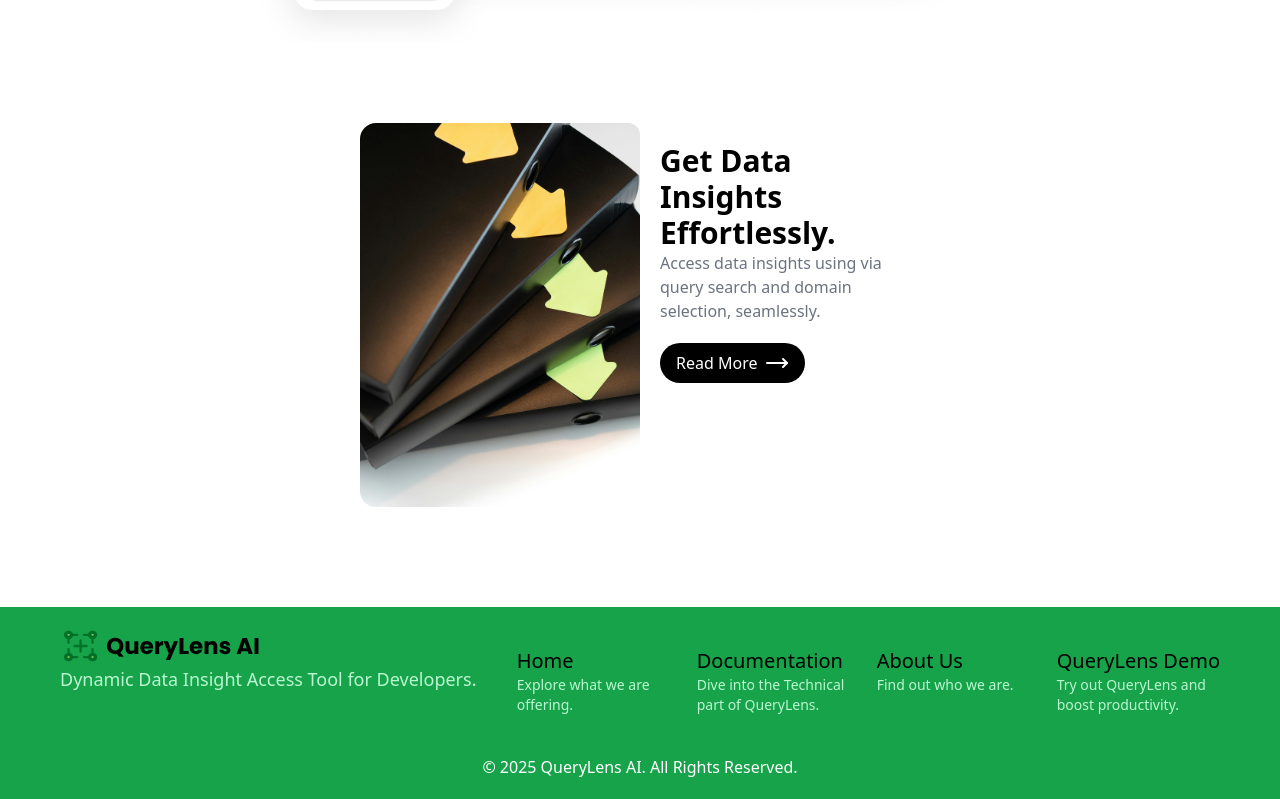
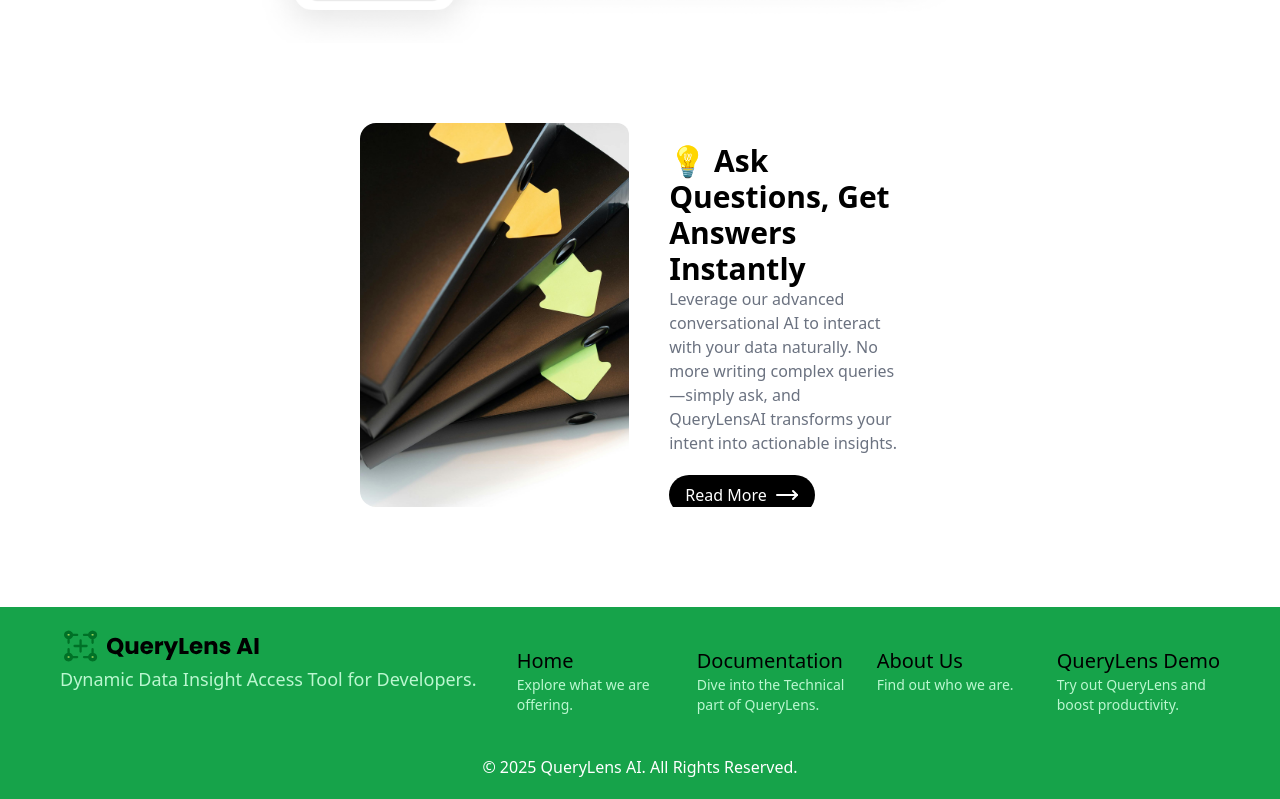
Before and after one commit to SHERLOCKx90/QueryLens_AI, a React (Vite) app: page / in a window 1280 px wide. Shown: the part 835-1634 px from the top of the page. Built offline with nearby package versions, Linux system fonts and the light colour scheme; no server answers.

Commit message:
fixed->cards-added->content

```diff
--- a/src/Components/Cards.jsx
+++ b/src/Components/Cards.jsx
@@ -4,11 +4,14 @@ import FeatureCard from './FeatureCard'
 const Cards = () => {
     return (
         <div className="carousel carousel-vertical rounded-box h-96 mb-10 cursor-pointer transition-all">
-            <div className="carousel-item h-full">
-                <FeatureCard imgsrc={"/image-1.jpg"}/>
+            <div className="carousel-item h-full sm:max-w-full">
+                <FeatureCard imgsrc={"/image-1.jpg"} headline="💡 Ask Questions, Get Answers Instantly" details="Leverage our advanced conversational AI to interact with your data naturally. No more writing complex queries—simply ask, and QueryLensAI transforms your intent into actionable insights." />
             </div>
-            <div className="carousel-item h-full">
-                <FeatureCard imgsrc={"/image-2.jpg"}/>
+            <div className="carousel-item h-full sm:max-w-full">
+                <FeatureCard imgsrc={"/image-5.jpg"} headline="⚙️ Stay Ahead with Real-Time Analytics" details="Monitor trends and track performance instantly with real-time data analysis. QueryLensAI empowers you with growth metrics like week-over-week and month-over-month comparisons to make timely, informed decisions." />
+            </div>
+            <div className="carousel-item h-full sm:max-w-full">
+                <FeatureCard imgsrc={"/image-2.jpg"} headline="✅ Your Data, Any Source, Unified Insights" details="Seamlessly connect to CSVs, relational databases, or live data streams. QueryLensAI adapts to your data ecosystem, providing a unified platform to analyze diverse datasets effortlessly." />
             </div>
         </div>
     )
--- a/src/Components/FeatureCard.jsx
+++ b/src/Components/FeatureCard.jsx
@@ -1,14 +1,14 @@
 import { MoveRight } from 'lucide-react';
 
-const FeatureCard = ({imgsrc}) => {
+const FeatureCard = ({imgsrc, headline, details}) => {
     return (
-        <div className='flex flex-col sm:flex-row sm:items-start justify-center items-center bg-white rounded-xl'>
+        <div className='flex flex-col sm:flex-row sm:items-start justify-center items-center bg-white rounded-xl sm:gap-5'>
             <div className='w-full sm:w-1/2 sm:h-full h-[50%] object-fill rounded-xl overflow-hidden'>
                 <img src={imgsrc} alt="image#1" className='w-full h-full object-cover' />
             </div>
             <div className='flex flex-col justify-start items-start p-5 sm:w-1/2'>
-                <h1 className='text-3xl font-semibold text-black'>Get Data Insights Effortlessly.</h1>
-                <p className='font-medium text-gray-500'>Access data insights using via query search and domain selection, seamlessly.</p>
+                <h1 className='text-3xl font-semibold text-black'>{headline}</h1>
+                <p className='font-medium text-gray-500'>{details}</p>
                 <button className='mt-5 bg-black px-4 py-2 text-white rounded-full font-medium transition-all flex items-center gap-2 hover:gap-3'>
                     Read More <span><MoveRight /></span>
                 </button>
--- a/src/Pages/Home/Landing.jsx
+++ b/src/Pages/Home/Landing.jsx
@@ -12,7 +12,7 @@ const Landing = () => {
             <h3 className='text-center font-medium px-5 md:px-10'>Empower developers with our advanced AI-driven platform, designed to make dynamic data interaction seamless and intuitive.</h3>
             <button className='mt-5 bg-black mx-5 md:mx-10 px-4 py-2 text-white rounded-full font-medium transition-all flex gap-2 hover:gap-5'>Try Demo <span><MoveRight /></span></button>
             <div className='px-5 md:px-10 flex justify-center'>
-                <img src="demo-dashboard-banner.png" alt="app-snippet" className='my-10 rounded-xl w-full md:w-2/3 lg:w-2/3' />
+                <img src="demo-dashboard-banner.png" alt="app-snippet" className='my-10 rounded-xl w-full md:w-2.5/3 lg:w-2/3' />
             </div>
             <div className='px-5 md:px-10 w-full md:w-2/3 lg:w-1/2 my-10'>
                 <Cards />
```
Also changed, not shown: public/image-5.jpg (added).
